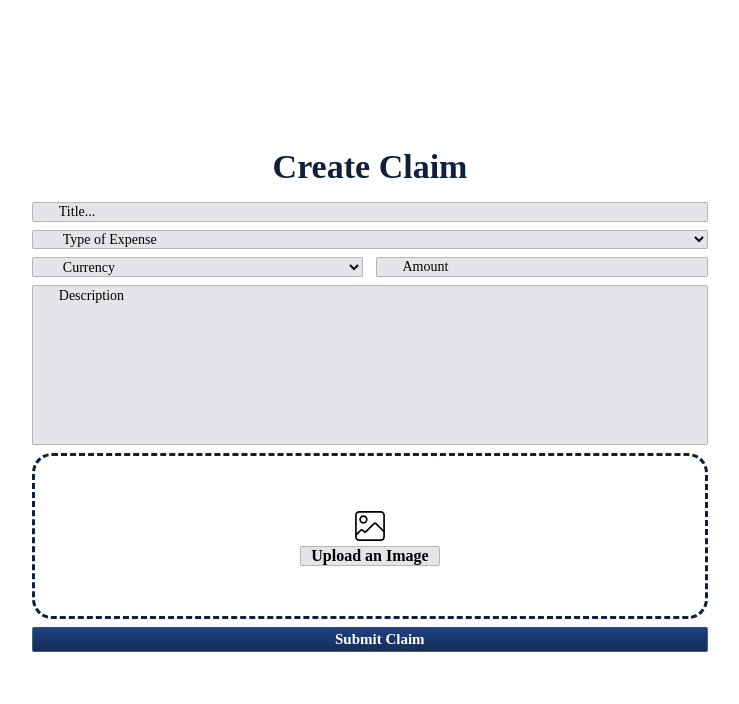
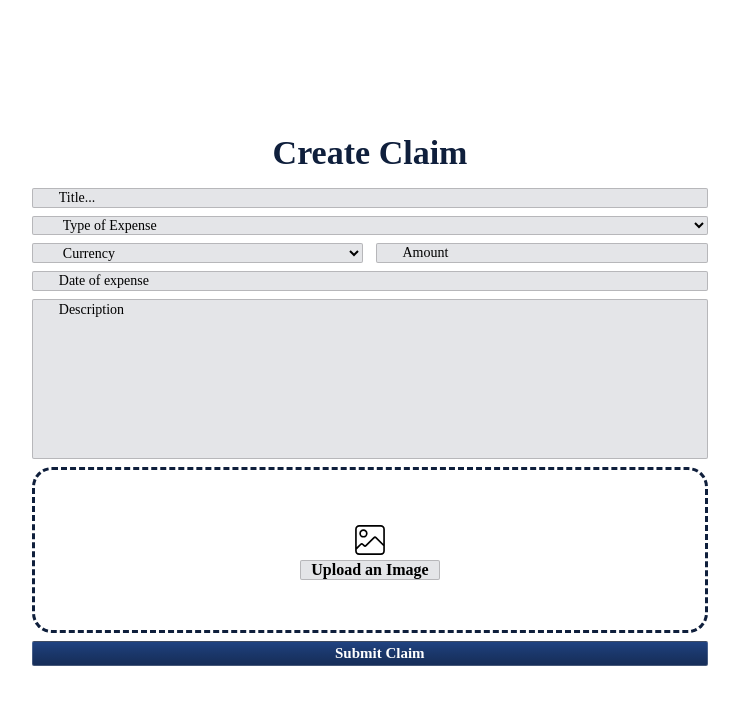
Before and after one commit to barcysaivaras1/FDM-Front-End, a React (Vite) app: page / in a window 1280 px wide. Shown: the top 704 px of the page, without its empty margins (270-1009 px from the left). Built offline with nearby package versions, Linux system fonts and the light colour scheme.

Commit message:
Added Date input field to CreateClaim form

```diff
--- a/src/components/CreateClaim.jsx
+++ b/src/components/CreateClaim.jsx
@@ -7,6 +7,7 @@ function CreateClaim () {
     const [type, setType] = useState();
     const [currency, setCurrency] = useState();
     const [amount, setAmount] = useState();
+    const [date, setDate] = useState();
     const [description, setDescription] = useState();
     const [image, setImage] = useState(null);
     const [preview, setPreview] = useState();
@@ -18,7 +19,7 @@ function CreateClaim () {
 
         // for now it will just alarm the user with the
         // inputted data for debugging puproses
-        alert(`Successful submit. \nTitle: ${title} \nType: ${type} \nCurrency: ${currency} \nAmount: ${amount} \nDescription: ${description} \nImage: ${image} \nPreview: ${preview}`);
+        alert(`Successful submit. \nTitle: ${title} \nType: ${type} \nCurrency: ${currency} \nAmount: ${amount} \nDate: ${date} \nDescription: ${description} \nImage: ${image} \nPreview: ${preview}`);
         console.log(image)
     }
 
@@ -67,6 +68,15 @@ function CreateClaim () {
                         required
                     />
                 </div>
+                <input type="text"
+                    onFocus={(e) => {e.target.type = "date"}}
+                    className='infield dateInput'
+                    name="date"
+                    placeholder='Date of expense'
+                    value={date}
+                    onChange={(e) => {setDate(e.target.value)}}
+                    required
+                />
                 <textarea name="description"
                     className='infield descriptionInput'
                     placeholder='Description'
```
